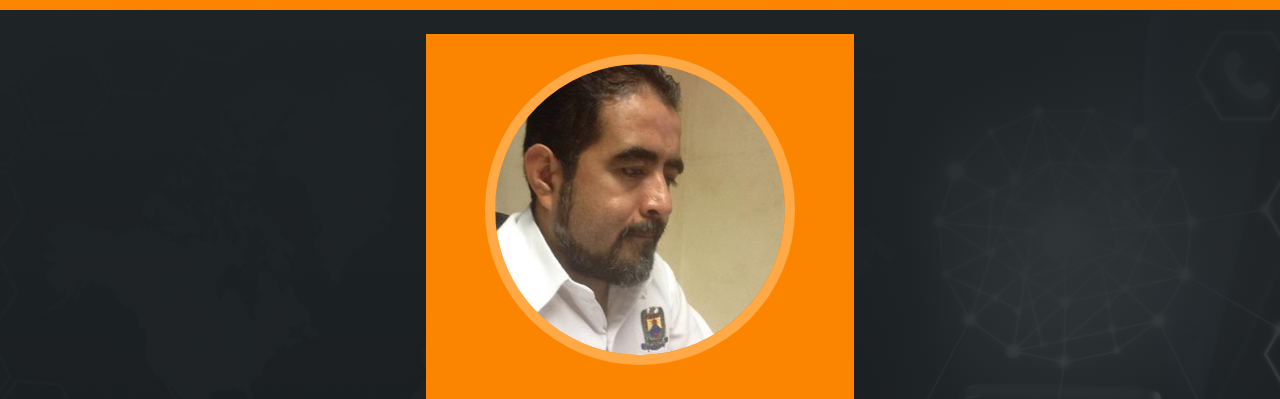
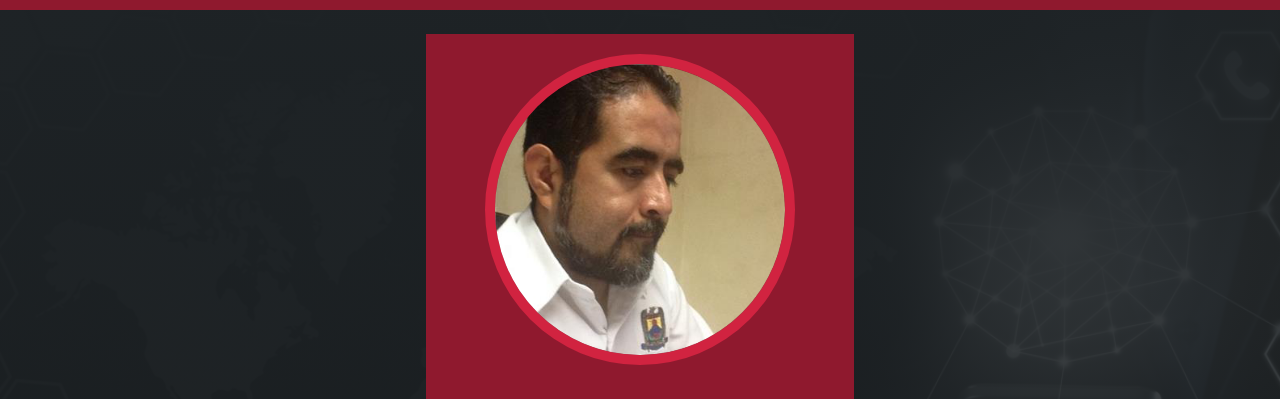
Before and after one commit to salvadorceniceros/primerProyectoDEVF, a plain HTML site: page index.html in a window 1280 px wide. Shown: the part 76-475 px from the top of the page. Drawn offline with Linux system fonts and the light colour scheme.

Commit message:
Cambiando a colores de Morena

```diff
--- a/css/style.css
+++ b/css/style.css
@@ -1,10 +1,10 @@
 :root{
-    --primary: #FB8500;
-    --secondary: #FF961F;
-    --secondary2: #FFA033;
-    --ligth: #FFA947;
-    --info: #FFB35C;
-    --black: #FFBC70;
+    --primary: #8F192E;
+    --secondary: #9D1B33;
+    --secondary2: #B21E36;
+    --ligth: #D12340;
+    --info: #DC2E4B;
+    --black: #DE3F5A;
 }
 *{
     box-sizing: border-box;
--- a/index.html
+++ b/index.html
@@ -23,7 +23,7 @@
     <div class="contenedor-header">
       <header>
         <div class="logo">
-          <a href="/index.html"><img src="/assets/img/LOUT.png" width="200" alt="Logo de la Página"></a>
+          <a href="/index.html"><img src="/assets/img/LOUT.png" width="200" alt="Logo"></a>
         </div>
         <nav id="nav">
           <ul>
```
